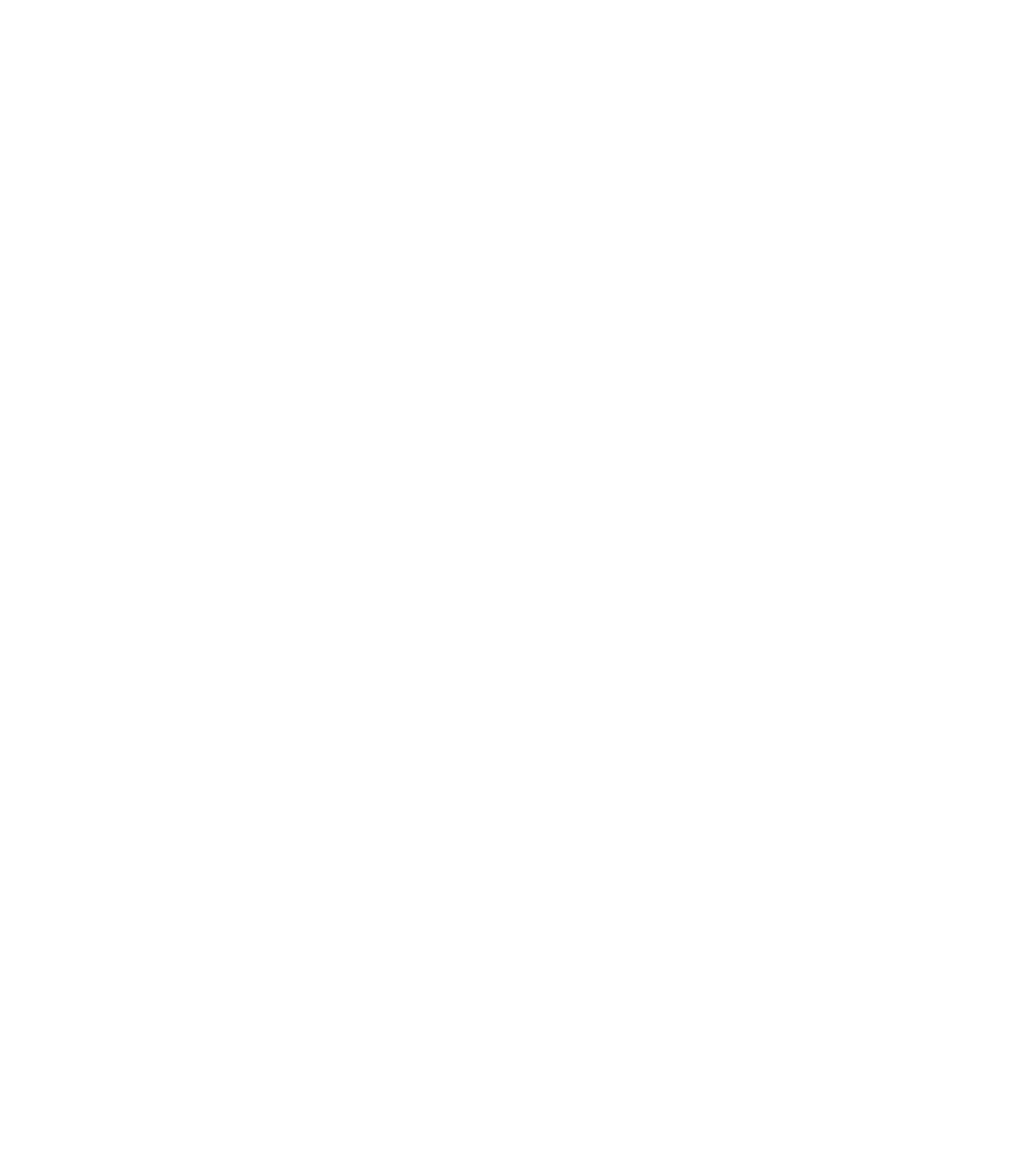
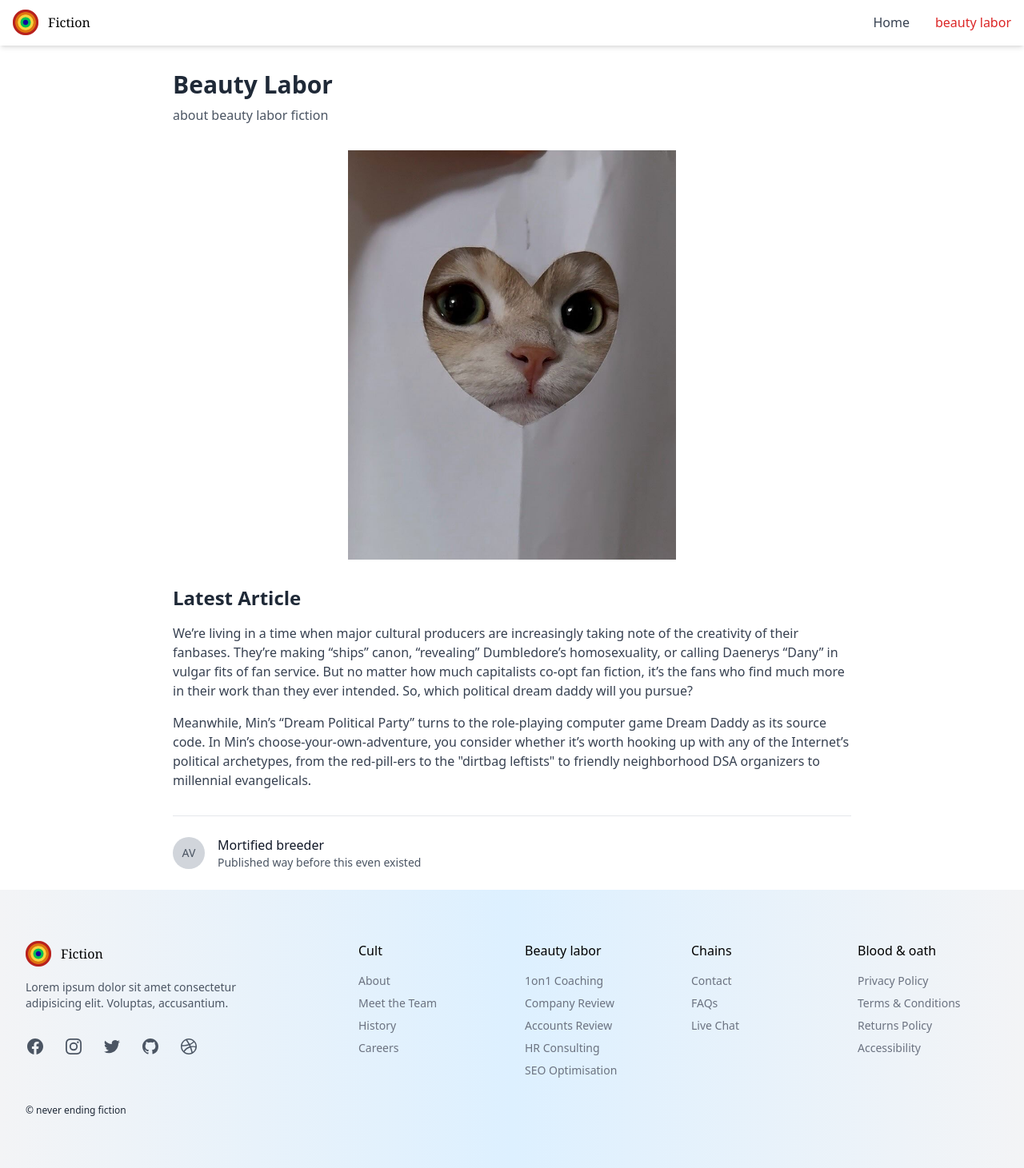
Before and after one commit to U050891/fiction-landing-page, an Angular app: page /beauty-labor in a window 1280 px wide. Before the commit this address led to /. Shown: the whole page at 80% size. Before the commit the page ends 800 px from the top, so only its background shows below. Built offline with nearby package versions, Linux system fonts and the light colour scheme.

Commit message:
new page

```diff
--- a/src/app/app.routes.ts
+++ b/src/app/app.routes.ts
@@ -1,6 +1,7 @@
 import { Routes } from '@angular/router';
 import { MainLayoutComponent } from './shared-components/main-layout/main-layout.component';
 import { HomePageComponent } from './pages/home-page/home-page.component';
+import { BeautyLaborComponent } from './pages/beauty-labor/beauty-labor.component';
 
 export const routes: Routes = [
     {
@@ -16,6 +17,10 @@
                 path: 'home',
                 component: HomePageComponent
             },
+            {
+                path: 'beauty-labor',
+                component: BeautyLaborComponent
+            },
         ]
     }
 ];
--- /dev/null
+++ b/src/app/pages/beauty-labor/beauty-labor.component.html
@@ -0,0 +1,36 @@
+<div class="max-w-4xl mx-auto p-6 mt-16">
+  <!-- Blog Header -->
+  <div class="mb-8">
+    <h1 class="text-3xl font-bold text-gray-800 mb-2">Beauty Labor</h1>
+    <p class="text-gray-600">about beauty labor fiction</p>
+  </div>
+
+  <!-- Image - Updated to show full image -->
+  <div class="mb-8 rounded-lg overflow-hidden">
+    <img src="assets/cat.jpeg" alt="Beauty Labor" class="w-full h-auto max-h-[32rem] object-contain">
+  </div>
+
+  <!-- Blog Content -->
+  <div class="prose max-w-none">
+    <h2 class="text-2xl font-semibold text-gray-800 mb-4">Latest Article</h2>
+    <p class="text-gray-700 mb-4">
+        We’re living in a time when major cultural producers are increasingly taking note of the creativity of their fanbases. They’re making “ships” canon, “revealing” Dumbledore’s homosexuality, or calling Daenerys “Dany” in vulgar fits of fan service. But no matter how much capitalists co-opt fan fiction, it’s the fans who find much more in their work than they ever intended. So, which political dream daddy will you pursue?
+    </p>
+    <p class="text-gray-700 mb-4">
+        Meanwhile, Min’s “Dream Political Party” turns to the role-playing computer game Dream Daddy as its source code. In Min’s choose-your-own-adventure, you consider whether it’s worth hooking up with any of the Internet’s political archetypes, from the red-pill-ers to the "dirtbag leftists" to friendly neighborhood DSA organizers to millennial evangelicals.
+    </p>
+  </div>
+
+  <!-- Author Info -->
+  <div class="mt-8 pt-6 border-t border-gray-200">
+    <div class="flex items-center">
+      <div class="bg-gray-300 rounded-full h-10 w-10 flex items-center justify-center mr-4">
+        <span class="text-gray-600 text-sm">AV</span>
+      </div>
+      <div>
+        <p class="font-medium text-gray-900">Mortified breeder</p>
+        <p class="text-gray-600 text-sm">Published way before this even existed</p>
+      </div>
+    </div>
+  </div>
+</div>
--- a/src/app/shared-components/global-header/global-header.component.ts
+++ b/src/app/shared-components/global-header/global-header.component.ts
@@ -14,6 +14,7 @@
 
   links = [
     { key: 'Home', link: '/home' },
+    { key: 'beauty labor', link: '/beauty-labor' },
     //{ key: 'Far away', link: '' },
   ];
   showMenu = false;
```
Also changed, not shown: src/app/pages/beauty-labor/beauty-labor.component.ts (added, +11 -0 lines), src/app/pages/beauty-labor/beauty-labor.component.css (added), src/assets/cat.jpeg (added).
